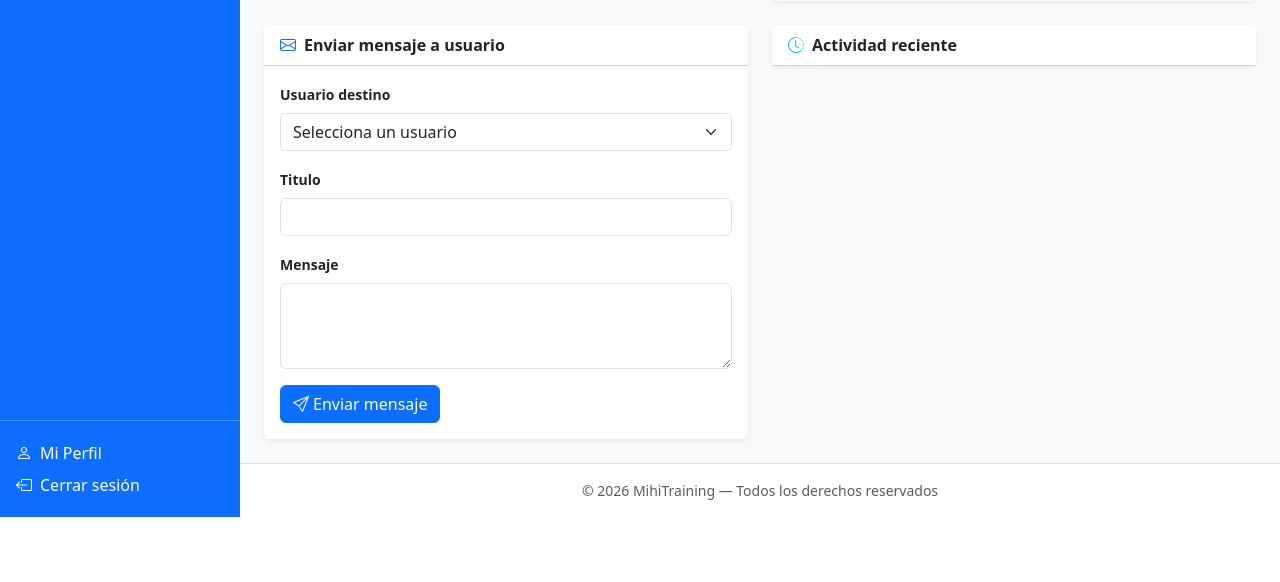
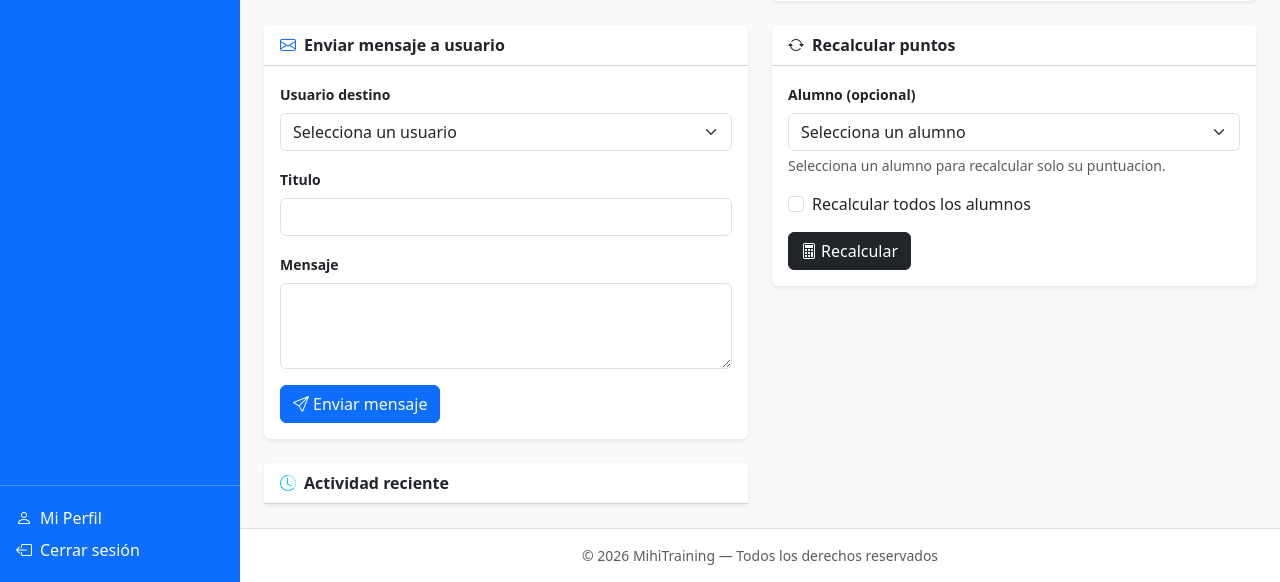
Before and after one commit to mihifidem/mihi_training, a Django app: page /analytics/admin/ in a window 1280 px wide. Shown: the part 980-1562 px from the top of the page. Before the commit the page ends 1497 px from the top, so only its background shows below. Run offline with Django 4.2, Linux system fonts and the light colour scheme; the visitor is signed in with stand-in values (Sample User, id 1); data comes from the database, SQL or seed files in the repository; data that the repository does not hold is empty; parts of the project's set-up code (start-up, migrations or seed data) failed here and were passed over.

Commit message:
recalcular puntos

```diff
--- a/apps/analytics/forms.py
+++ b/apps/analytics/forms.py
@@ -74,3 +74,32 @@ class AsignarMisionForm(forms.Form):
     def __init__(self, *args, **kwargs):
         super().__init__(*args, **kwargs)
         self.fields['mision'].empty_label = 'Selecciona una mision'
+
+
+class RecalcularPuntosForm(forms.Form):
+    usuario = forms.ModelChoiceField(
+        queryset=User.objects.filter(is_active=True, is_staff=False).order_by('username'),
+        required=False,
+        label='Alumno (opcional)',
+        widget=forms.Select(attrs={'class': 'form-select'}),
+    )
+    recalcular_todos = forms.BooleanField(
+        required=False,
+        initial=False,
+        label='Recalcular todos los alumnos',
+        widget=forms.CheckboxInput(attrs={'class': 'form-check-input'}),
+    )
+
+    def __init__(self, *args, **kwargs):
+        super().__init__(*args, **kwargs)
+        self.fields['usuario'].empty_label = 'Selecciona un alumno'
+
+    def clean(self):
+        cleaned_data = super().clean()
+        usuario = cleaned_data.get('usuario')
+        recalcular_todos = cleaned_data.get('recalcular_todos')
+
+        if not usuario and not recalcular_todos:
+            raise forms.ValidationError('Selecciona un alumno o marca la opción de recalcular todos.')
+
+        return cleaned_data
--- a/apps/analytics/views.py
+++ b/apps/analytics/views.py
@@ -8,9 +8,10 @@ from django.utils import timezone
 from datetime import timedelta
 
 from apps.users.models import User, Notificacion
-from apps.courses.models import Curso, Progreso, ResultadoQuiz, InscripcionCurso
+from apps.courses.models import Curso, Progreso, ResultadoQuiz, InscripcionCurso, TemaRecursoVisualizacion
 from apps.gamification.models import InsigniaUsuario, Logro, LogroUsuario, Mision, MisionUsuario
-from .forms import AsignarLogroForm, EnviarMensajeForm, AsignarMisionForm
+from apps.rewards.models import CanjeRecompensa
+from .forms import AsignarLogroForm, EnviarMensajeForm, AsignarMisionForm, RecalcularPuntosForm
 from .models import RegistroActividad
 
 
@@ -20,6 +21,60 @@ class DashboardAdminView(LoginRequiredMixin, UserPassesTestMixin, TemplateView):
 
     def test_func(self):
         return self.request.user.is_staff
+
+    @staticmethod
+    def _recalcular_puntos_usuario(usuario):
+        puntos_temas = (
+            Progreso.objects.filter(usuario=usuario, completado=True)
+            .aggregate(total=Sum('tema__puntos_otorgados'))['total'] or 0
+        )
+        puntos_quiz = (
+            ResultadoQuiz.objects.filter(usuario=usuario, aprobado=True)
+            .aggregate(total=Sum('quiz__puntos_bonus'))['total'] or 0
+        )
+        puntos_recursos = (
+            TemaRecursoVisualizacion.objects.filter(usuario=usuario)
+            .aggregate(total=Sum('puntos_otorgados'))['total'] or 0
+        )
+        puntos_logros = (
+            LogroUsuario.objects.filter(usuario=usuario)
+            .aggregate(total=Sum('puntos_asignados'))['total'] or 0
+        )
+        puntos_misiones = (
+            MisionUsuario.objects.filter(usuario=usuario, completada=True)
+            .aggregate(total=Sum('mision__puntos_recompensa'))['total'] or 0
+        )
+
+        puntos_totales_recalculados = (
+            puntos_temas + puntos_quiz + puntos_recursos + puntos_logros + puntos_misiones
+        )
+        puntos_gastados = (
+            CanjeRecompensa.objects.filter(usuario=usuario)
+            .aggregate(total=Sum('puntos_gastados'))['total'] or 0
+        )
+        puntos_recalculados = max(puntos_totales_recalculados - puntos_gastados, 0)
+
+        nuevo_nivel = 'noob'
+        for nivel, umbral in User.NIVEL_UMBRAL_PUNTOS:
+            if puntos_totales_recalculados >= umbral:
+                nuevo_nivel = nivel
+
+        cambios = {
+            'puntos': usuario.puntos,
+            'puntos_totales': usuario.puntos_totales,
+            'nivel': usuario.nivel,
+        }
+
+        usuario.puntos = puntos_recalculados
+        usuario.puntos_totales = puntos_totales_recalculados
+        usuario.nivel = nuevo_nivel
+        usuario.save(update_fields=['puntos', 'puntos_totales', 'nivel'])
+
+        return cambios, {
+            'puntos': puntos_recalculados,
+            'puntos_totales': puntos_totales_recalculados,
+            'nivel': nuevo_nivel,
+        }
 
     def post(self, request, *args, **kwargs):
         form_type = request.POST.get('form_type')
@@ -115,6 +170,36 @@ class DashboardAdminView(LoginRequiredMixin, UserPassesTestMixin, TemplateView):
             context['asignar_logro_form'] = AsignarLogroForm()
             context['asignar_mision_form'] = AsignarMisionForm()
             context['enviar_mensaje_form'] = form
+            context['recalcular_puntos_form'] = RecalcularPuntosForm()
+            return self.render_to_response(context)
+
+        if form_type == 'recalcular_puntos':
+            form = RecalcularPuntosForm(request.POST)
+            if form.is_valid():
+                usuario = form.cleaned_data['usuario']
+                recalcular_todos = form.cleaned_data['recalcular_todos']
+
+                if recalcular_todos:
+                    usuarios = User.objects.filter(is_active=True, is_staff=False)
+                else:
+                    usuarios = User.objects.filter(pk=usuario.pk)
+
+                total = 0
+                for alumno in usuarios:
+                    self._recalcular_puntos_usuario(alumno)
+                    total += 1
+
+                if recalcular_todos:
+                    messages.success(request, f'Se recalcularon los puntos de {total} alumno(s).')
+                else:
+                    messages.success(request, f'Se recalcularon los puntos de {usuario.username}.')
+                return redirect('analytics:dashboard_admin')
+
+            context = self.get_context_data()
+            context['asignar_logro_form'] = AsignarLogroForm()
+            context['asignar_mision_form'] = AsignarMisionForm()
+            context['enviar_mensaje_form'] = EnviarMensajeForm(request_user=request.user)
+            context['recalcular_puntos_form'] = form
             return self.render_to_response(context)
 
         messages.error(request, 'No se pudo procesar la solicitud.')
@@ -168,6 +253,7 @@ class DashboardAdminView(LoginRequiredMixin, UserPassesTestMixin, TemplateView):
         context['enviar_mensaje_form'] = context.get('enviar_mensaje_form') or EnviarMensajeForm(
             request_user=self.request.user
         )
+        context['recalcular_puntos_form'] = context.get('recalcular_puntos_form') or RecalcularPuntosForm()
 
         return context
 
--- a/templates/analytics/dashboard_admin.html
+++ b/templates/analytics/dashboard_admin.html
@@ -251,6 +251,47 @@
     </div>
   </div>
 
+  <!-- Recalculate user points -->
+  <div class="col-12 col-lg-6">
+    <div class="card border-0 shadow-sm">
+      <div class="card-header bg-white fw-semibold">
+        <i class="bi bi-arrow-repeat me-2 text-dark"></i>Recalcular puntos
+      </div>
+      <div class="card-body">
+        <form method="post" novalidate>
+          {% csrf_token %}
+          <input type="hidden" name="form_type" value="recalcular_puntos">
+
+          <div class="mb-3">
+            <label class="form-label small fw-semibold">{{ recalcular_puntos_form.usuario.label }}</label>
+            {{ recalcular_puntos_form.usuario }}
+            <div class="form-text">Selecciona un alumno para recalcular solo su puntuacion.</div>
+            {% if recalcular_puntos_form.usuario.errors %}
+              <div class="text-danger small mt-1">{{ recalcular_puntos_form.usuario.errors.0 }}</div>
+            {% endif %}
+          </div>
+
+          <div class="form-check mb-3">
+            {{ recalcular_puntos_form.recalcular_todos }}
+            <label class="form-check-label" for="{{ recalcular_puntos_form.recalcular_todos.id_for_label }}">
+              {{ recalcular_puntos_form.recalcular_todos.label }}
+            </label>
+          </div>
+
+          {% if recalcular_puntos_form.non_field_errors %}
+            <div class="alert alert-danger py-2 small" role="alert">
+              {{ recalcular_puntos_form.non_field_errors.0 }}
+            </div>
+          {% endif %}
+
+          <button type="submit" class="btn btn-dark">
+            <i class="bi bi-calculator me-1"></i>Recalcular
+          </button>
+        </form>
+      </div>
+    </div>
+  </div>
+
   <!-- Recent activity -->
   <div class="col-12 col-lg-6">
     <div class="card border-0 shadow-sm">
```
Also changed, not shown: config/settings/production2.py (renamed from config/settings/production.py).
